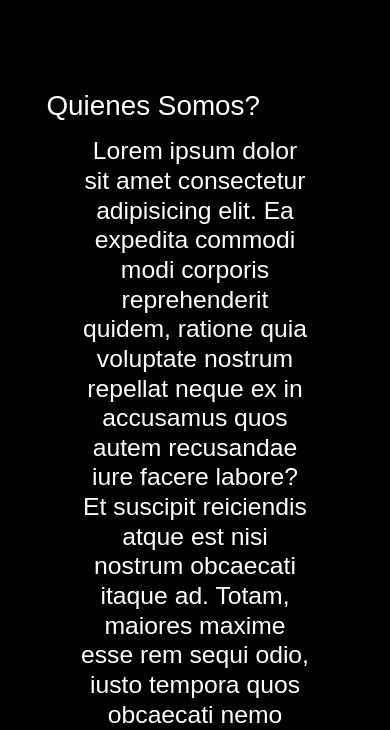
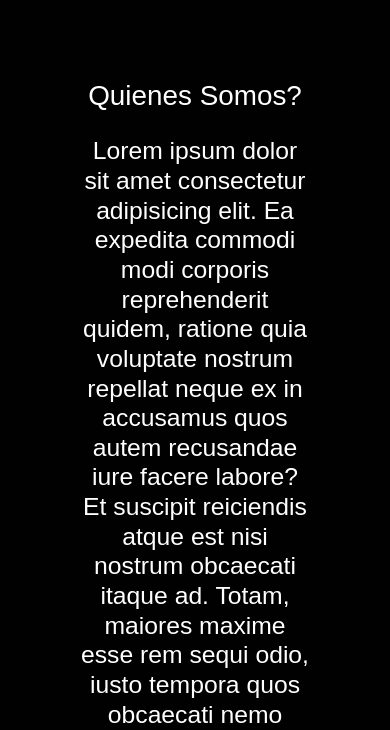
Before and after one commit to JoaquinMartinTuc/replat-escapes, a plain HTML site: page index.html in a window 390 px wide. Shown: the part 114-844 px from the top of the page. Drawn offline with nearby package versions, Linux system fonts and the light colour scheme; a web font is replaced by a local one.

Commit message:
arreglé le grilla para que se acomodé con el responsive

```diff
--- a/css/style.css
+++ b/css/style.css
@@ -47,7 +47,6 @@ img{
 .contenedor-index{
     display: grid;
     grid-template-columns: 1fr 1fr;
-    grid-template-rows: 1fr 1fr;
     grid-template-areas:
     "caja1 caja2"
     "caja6 caja3"
@@ -116,9 +115,7 @@ footer{
     }
 
     .caja1{
-        position: relative;
-        top: 10px;
-        right: 50px;
+        align-self: center;
     }
 
     footer{
```
